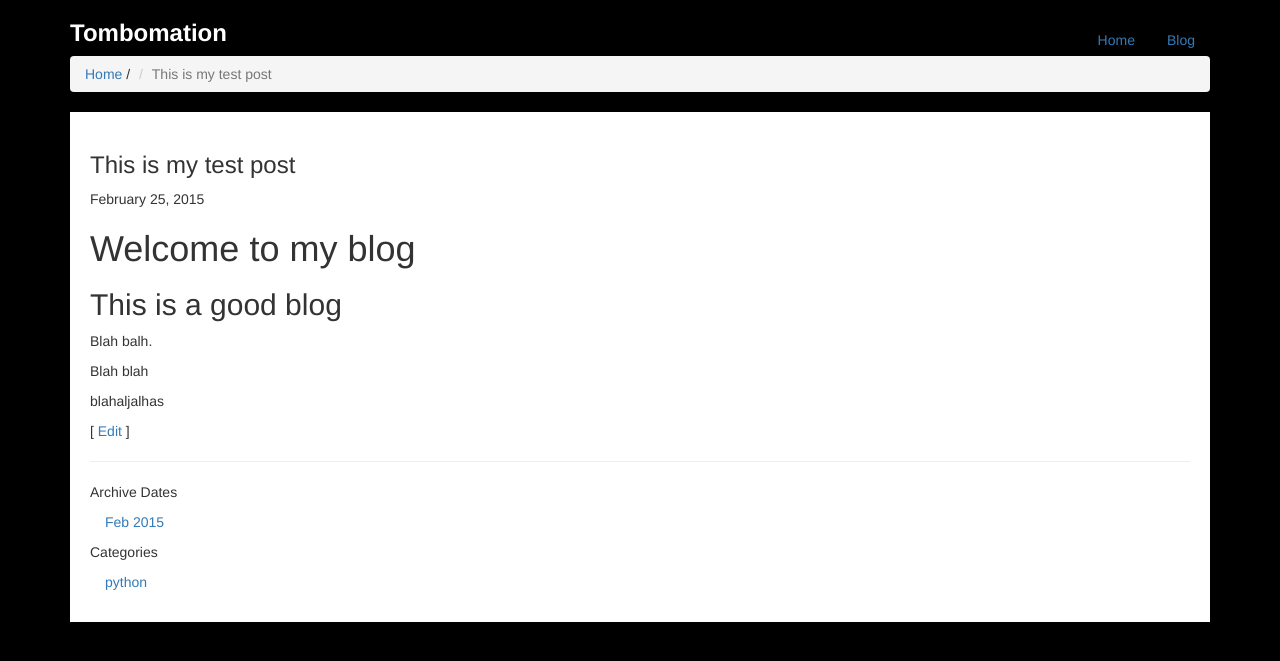
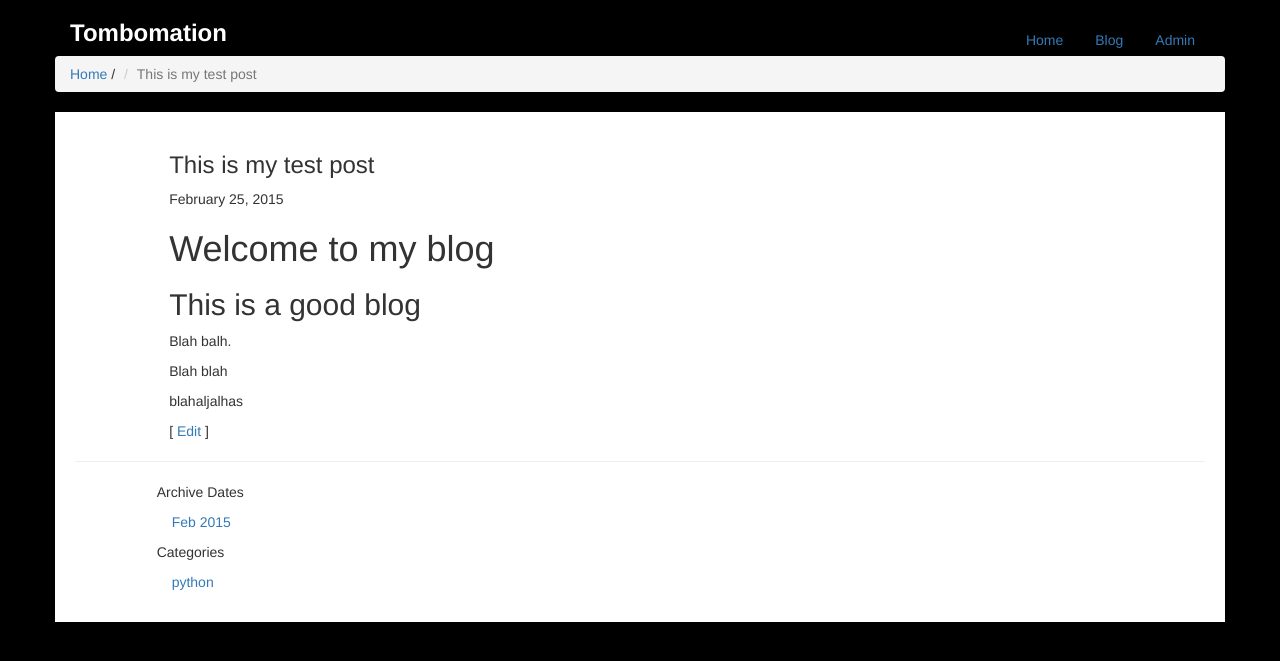
Before and after one commit to tcuthbert/tcuthbert, a Django app: a page that uses tombomation/templates/blog/base.html in a window 1280 px wide. Shown: the top 661 px of the page. Run offline with Django 3.2, Linux system fonts and the light colour scheme; a user stored in the database is signed in; data comes from the database, SQL or seed files in the repository; both versions use the stored data as it was after the commit; parts of the project's set-up code (start-up, migrations or seed data) failed here and were passed over; some libraries are stand-ins or nearby versions.

Commit message:
updated templates and css

```diff
--- a/tombomation/static/blog/css/style.css
+++ b/tombomation/static/blog/css/style.css
@@ -1,7 +1,7 @@
 /* universal options */
-* {
-  box-sizing: border-box;
-}
+/** {*/
+  /*box-sizing: border-box;*/
+/*}*/
 
 /* typography */
 
--- a/tombomation/templates/blog/base.html
+++ b/tombomation/templates/blog/base.html
@@ -25,11 +25,12 @@
 
             <!-- Begin page content -->
             <div class="container">
-                <div id="header" >
+                <div id="header">
                   {% if user.is_staff %}
                   <ul class="nav nav-pills pull-right">
                       <li{% if "/" == request.get_full_path %} class="active"{% endif %}><a href="/">Home</a></li>
                       <li{% if "/blog" == request.get_full_path %} class="active"{% endif %}><a href="/blog">Blog</a></li>
+                      <li><a href="/admin">Admin</a></li>
                   </ul>
                   {% endif %}
                   <h3>Tombomation</h3>
--- a/tombomation/templates/blog/post/post_item.html
+++ b/tombomation/templates/blog/post/post_item.html
@@ -3,23 +3,26 @@
 {% block title %}{{ post.title }} | Blog | {{ block.super }}{% endblock%}
 
 {% block breadcrumb %}
-<ul class="breadcrumb">
+<ul class="breadcrumb row">
   <li><a href="/">Home</a> <span class="divider">/</span></li>
   <li class="active">{{ post.title }}</li>
 </ul>
 {% endblock %}
 
 {% block content %}
-<div id="content" class="row-fluid">
-    <div class="span9">
+<div id="content" class="row">
+    <!--<div class="col-md-8 col-md-offset-1">-->
+    <div class="row-fluid">
+      <div class="col-md-offset-1">
         <h3>{{ post.title }}</h3>
         <p class="meta">{{ post.date_publish|date:"F j, Y" }}</p>
         {{ post.content_markup|safe }}
         {% if request.user.is_staff %}[ <a class="edit-link" href="{{ post.get_admin_url }}">Edit</a> ]{% endif %}
+      </div>
         <hr />
 
-    <div class="span3">
-        <ul class="nav nav-list">
+    <div class="row">
+      <ul class="nav nav-list col-md-2 col-md-offset-1">
         {% if archive_dates|length > 0%}
             <li class="nav-header">Archive Dates</li>
             {% for date in archive_dates %}
```
Also changed, not shown: tombomation/templates/blog/post/index.html (+7 -5 lines), tombomation/db.sqlite3.
